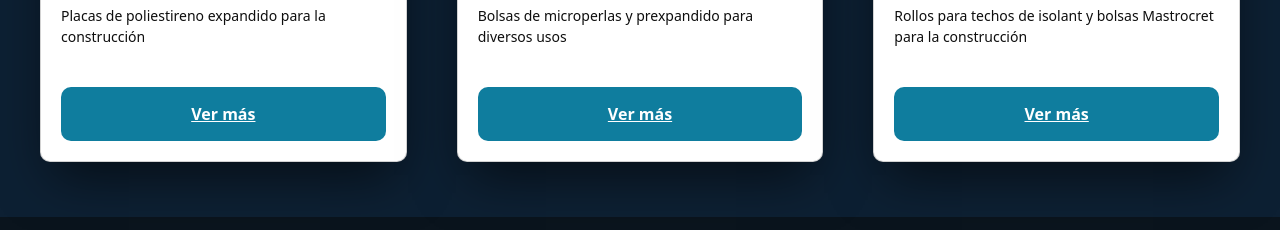
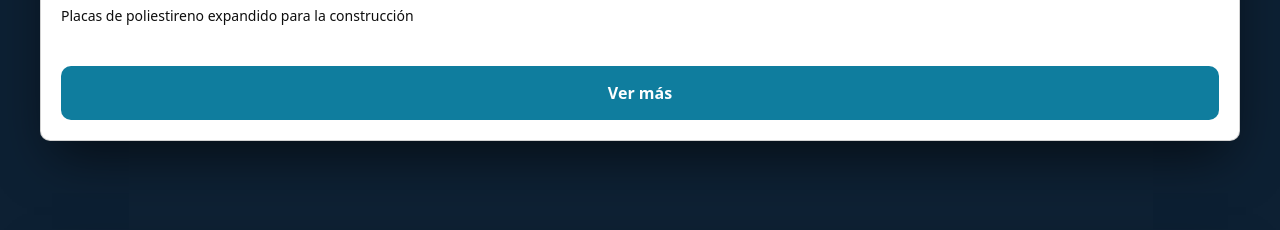
Before and after one commit to Chind4mo/PreEntregaJuanChindamo, a website: page index.html in a window 1280 px wide. Shown: the part 1011-1241 px from the top of the page. Drawn offline with nearby package versions, Linux system fonts and the light colour scheme; a web font is replaced by a local one.

Commit message:
global.scss y ordenar

```diff
--- a/sass/main.scss
+++ b/sass/main.scss
@@ -3,9 +3,11 @@
 @import './utils/global';
 
 // Components
+@import './components/footer';
+@import './components/header';
 
+// Pages
 @import './views/inicio';
-@import './components/components';
 @import './views/contacto';
 @import './views/nosotros';
 @import './views/pedidos';
--- a/sass/utils/_global.scss
+++ b/sass/utils/_global.scss
@@ -14,72 +14,3 @@ body {
 a {
     text-decoration: none;
 }
-
-@media (min-width: $Smallquery) {
-
-    .content {
-        padding-left: 2em;
-        padding-right: 2em;
-    }
-
-    .productosindex {
-        .courses__cards {
-            grid-template-columns: repeat(2, 1fr);
-        }
-    }
-}
-
-@media (min-width: $Largequery) {
-
-    .productosindex {
-        .courses__cards {
-            grid-template-columns: repeat(3, 1fr);
-        }
-    }
-}
-
-@media screen and (max-width: $Mediumquery) {
-    .pie-pagina {
-        .grupo-1 {
-            width: 90%;
-            grid-template-columns: repeat(1, 1fr);
-            grid-gap: 30px;
-            padding: 35px 0px;
-        }
-
-    }
-
-    .productosindex {
-        .courses__cards {
-            grid-template-columns: repeat(1, 1fr);
-        }
-    }
-
-
-    .header {
-        font-size: 10px;
-
-        .navbar-brand {
-            box-sizing: border-box;
-        }
-    }
-
-    .header__container-navbar {
-        display: flex;
-    }
-
-    .header__container-navbar li {
-        margin: 0 15px;
-    }
-
-    .header__container-navbar li a {
-        color: #e2e8f0;
-        font-weight: bold;
-    }
-
-    .header__container-navbar-mobile {
-        display: none;
-    }
-
-
-}
```
Also changed, not shown: css/main.css, sass/components/_components.scss (added), 3 other files.
